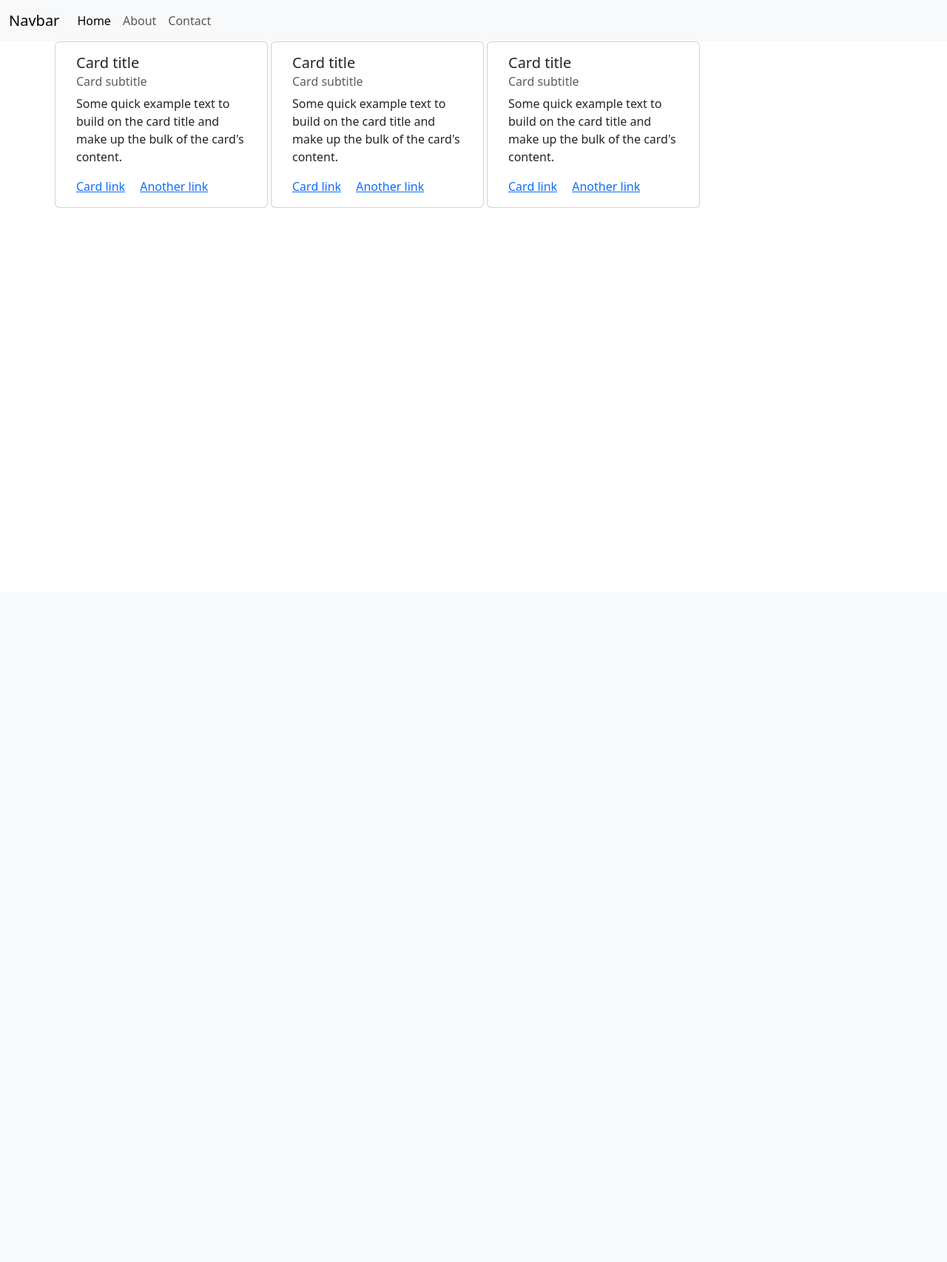
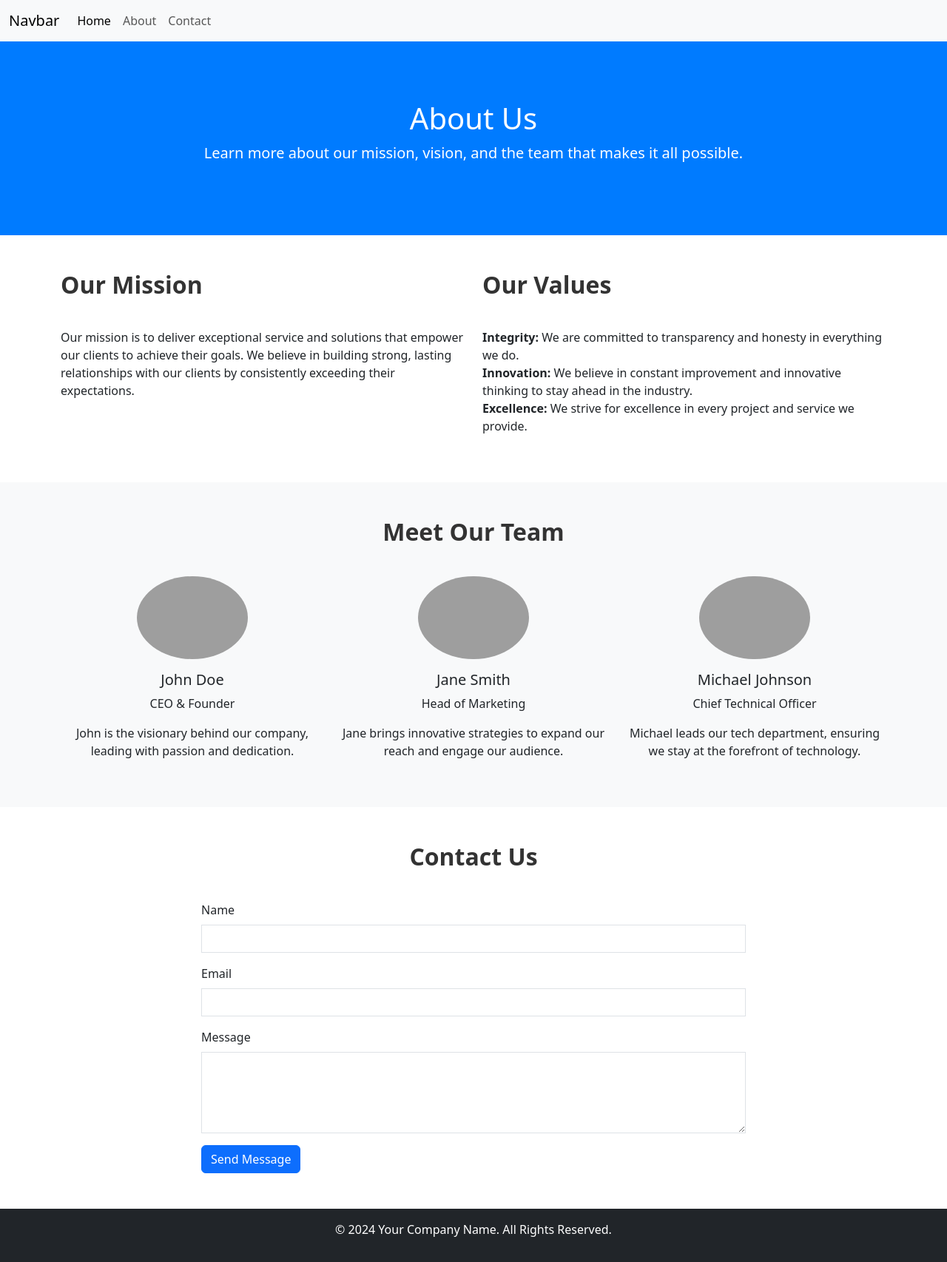
Before and after one commit to SardarWahab/Proj1, a Flask app: page /about in a window 1280 px wide. Shown: the whole page at 74% size. Before the commit the page ends 281 px from the top, so only its background shows below. Run offline with Flask 3, Linux system fonts and the light colour scheme; grey boxes are pictures that could not be loaded.

Commit message:
"Updated app.py to render correct templates for about and contact routes, and modified templates/index.html to add a newline and adjust navbar HTML."

```diff
--- a/app.py
+++ b/app.py
@@ -10,9 +10,9 @@ def hello():
 
 @app.route("/about")
 def about():
-    return render_template('index.html')
+    return render_template('about.html')
 
 
 @app.route("/contact")
 def contact():
-    return render_template('index.html')
+    return render_template('contact.html')
--- /dev/null
+++ b/templates/about.html
@@ -0,0 +1,141 @@
+<!DOCTYPE html>
+<html lang="en">
+<head>
+    <meta charset="UTF-8">
+    <meta name="viewport" content="width=device-width, initial-scale=1.0">
+    <title>About Us</title>
+    <!-- Bootstrap CSS -->
+    <link href="https://cdn.jsdelivr.net/npm/bootstrap@5.3.0-alpha1/dist/css/bootstrap.min.css" rel="stylesheet">
+    <style>
+        /* Additional Styling */
+        .hero-section {
+            background: #007bff;
+            color: white;
+            padding: 80px 0;
+            text-align: center;
+        }
+        .team-member img {
+            border-radius: 50%;
+        }
+        .section-title {
+            margin-bottom: 40px;
+            font-weight: bold;
+            color: #333;
+        }
+        .contact-form input, .contact-form textarea {
+            border-radius: 0;
+        }
+    </style>
+</head>
+<body>
+    <nav class="navbar navbar-expand-lg bg-body-tertiary">
+        <div class="container-fluid">
+          <a class="navbar-brand" href="#">Navbar</a>
+          <button class="navbar-toggler" type="button" data-bs-toggle="collapse" data-bs-target="#navbarNav" aria-controls="navbarNav" aria-expanded="false" aria-label="Toggle navigation">
+            <span class="navbar-toggler-icon"></span>
+          </button>
+          <div class="collapse navbar-collapse" id="navbarNav">
+            <ul class="navbar-nav">
+              <li class="nav-item">
+                <a class="nav-link active" aria-current="page" href="/">Home</a>
+              </li>
+              <li class="nav-item">
+                <a class="nav-link" href="/about">About</a>
+              </li>
+              <li class="nav-item">
+                <a class="nav-link" href="/contact">Contact</a>
+              </li>
+
+            </ul>
+          </div>
+        </div>
+      </nav>
+<!-- Hero Section -->
+<section class="hero-section">
+    <div class="container">
+        <h1>About Us</h1>
+        <p class="lead">Learn more about our mission, vision, and the team that makes it all possible.</p>
+    </div>
+</section>
+
+<!-- Mission and Values Section -->
+<section class="container my-5">
+    <div class="row">
+        <div class="col-md-6">
+            <h2 class="section-title">Our Mission</h2>
+            <p>Our mission is to deliver exceptional service and solutions that empower our clients to achieve their goals. We believe in building strong, lasting relationships with our clients by consistently exceeding their expectations.</p>
+        </div>
+        <div class="col-md-6">
+            <h2 class="section-title">Our Values</h2>
+            <ul class="list-unstyled">
+                <li><strong>Integrity:</strong> We are committed to transparency and honesty in everything we do.</li>
+                <li><strong>Innovation:</strong> We believe in constant improvement and innovative thinking to stay ahead in the industry.</li>
+                <li><strong>Excellence:</strong> We strive for excellence in every project and service we provide.</li>
+            </ul>
+        </div>
+    </div>
+</section>
+
+<!-- Team Section -->
+<section class="bg-light py-5">
+    <div class="container">
+        <h2 class="section-title text-center">Meet Our Team</h2>
+        <div class="row text-center">
+            <!-- Team Member 1 -->
+            <div class="col-md-4 team-member">
+                <img src="team-member1.jpg" alt="Team Member 1" class="img-fluid mb-3" width="150" height="150">
+                <h5>John Doe</h5>
+                <p>CEO & Founder</p>
+                <p>John is the visionary behind our company, leading with passion and dedication.</p>
+            </div>
+            <!-- Team Member 2 -->
+            <div class="col-md-4 team-member">
+                <img src="team-member2.jpg" alt="Team Member 2" class="img-fluid mb-3" width="150" height="150">
+                <h5>Jane Smith</h5>
+                <p>Head of Marketing</p>
+                <p>Jane brings innovative strategies to expand our reach and engage our audience.</p>
+            </div>
+            <!-- Team Member 3 -->
+            <div class="col-md-4 team-member">
+                <img src="team-member3.jpg" alt="Team Member 3" class="img-fluid mb-3" width="150" height="150">
+                <h5>Michael Johnson</h5>
+                <p>Chief Technical Officer</p>
+                <p>Michael leads our tech department, ensuring we stay at the forefront of technology.</p>
+            </div>
+        </div>
+    </div>
+</section>
+
+<!-- Contact Section -->
+<section class="container my-5">
+    <h2 class="section-title text-center">Contact Us</h2>
+    <div class="row justify-content-center">
+        <div class="col-md-8">
+            <form class="contact-form">
+                <div class="mb-3">
+                    <label for="name" class="form-label">Name</label>
+                    <input type="text" class="form-control" id="name" required>
+                </div>
+                <div class="mb-3">
+                    <label for="email" class="form-label">Email</label>
+                    <input type="email" class="form-control" id="email" required>
+                </div>
+                <div class="mb-3">
+                    <label for="message" class="form-label">Message</label>
+                    <textarea class="form-control" id="message" rows="4" required></textarea>
+                </div>
+                <button type="submit" class="btn btn-primary">Send Message</button>
+            </form>
+        </div>
+    </div>
+</section>
+
+<!-- Footer -->
+<footer class="bg-dark text-white text-center py-3">
+    <p>&copy; 2024 Your Company Name. All Rights Reserved.</p>
+</footer>
+
+<!-- Bootstrap JS -->
+<script src="https://cdn.jsdelivr.net/npm/bootstrap@5.3.0-alpha1/dist/js/bootstrap.bundle.min.js"></script>
+</body>
+</html>
--- a/templates/index.html
+++ b/templates/index.html
@@ -6,7 +6,8 @@
     <title>Bootstrap demo</title>
     <link href="https://cdn.jsdelivr.net/npm/bootstrap@5.3.3/dist/css/bootstrap.min.css" rel="stylesheet" integrity="sha384-QWTKZyjpPEjISv5WaRU9OFeRpok6YctnYmDr5pNlyT2bRjXh0JMhjY6hW+ALEwIH" crossorigin="anonymous">
   </head>
-  <body><nav class="navbar navbar-expand-lg bg-body-tertiary">
+  <body>
+    <nav class="navbar navbar-expand-lg bg-body-tertiary">
     <div class="container-fluid">
       <a class="navbar-brand" href="#">Navbar</a>
       <button class="navbar-toggler" type="button" data-bs-toggle="collapse" data-bs-target="#navbarNav" aria-controls="navbarNav" aria-expanded="false" aria-label="Toggle navigation">
```
Also changed, not shown: templates/contact.html (added, +72 -0 lines).
